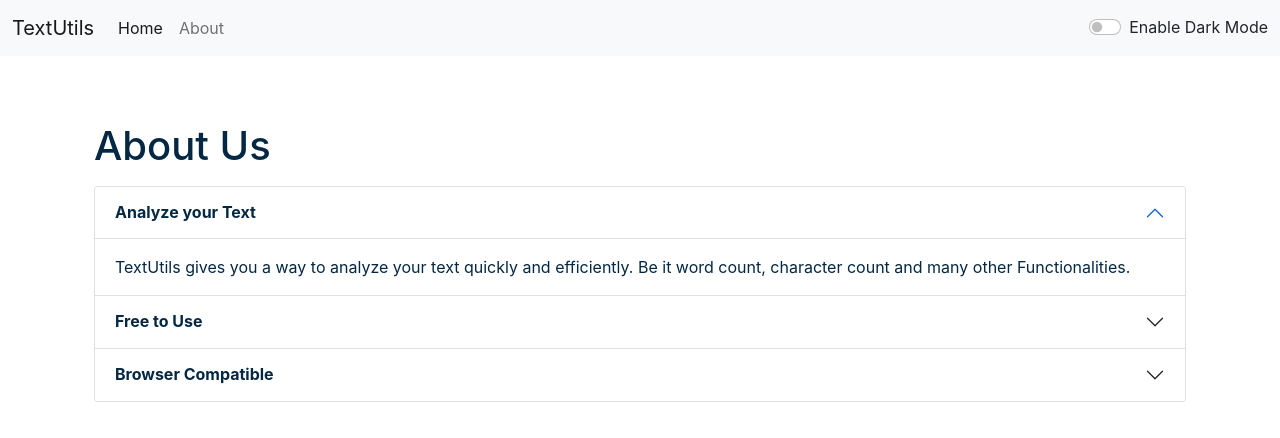
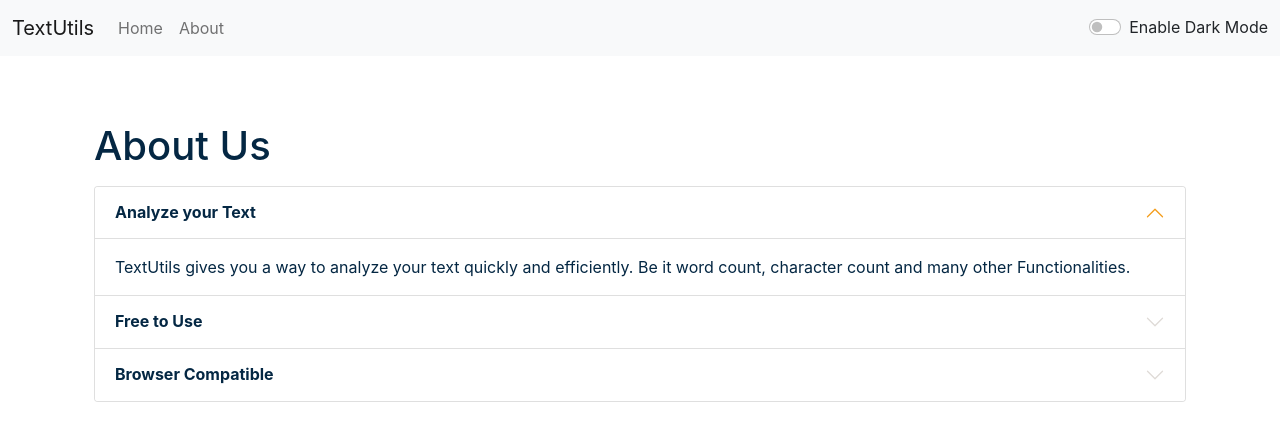
Before and after one commit to ar-dhruv/TextUtility, a React (Create React App) app: page /about in a window 1280 px wide. Shown: the top 438 px of the page. Built offline with nearby package versions, Linux system fonts and the light colour scheme.

Commit message:
About Component Changes

```diff
--- a/src/components/Navbar.js
+++ b/src/components/Navbar.js
@@ -25,7 +25,7 @@
         <div className="collapse navbar-collapse" id="navbarSupportedContent">
           <ul className="navbar-nav me-auto mb-2 mb-lg-0">
             <li className="nav-item">
-              <Link className="nav-link active" aria-current="page" to="/">
+              <Link className="nav-link" aria-current="page" to="/">
                 Home
               </Link>
             </li>
@@ -35,17 +35,6 @@
               </Link>
             </li>
           </ul>
-          {/* <form className="d-flex">
-            <input
-              className="form-control me-2"
-              type="search"
-              placeholder="Search"
-              aria-label="Search"
-            />
-            <button className="btn btn-outline-primary" type="submit">
-              Search
-            </button>
-          </form> */}
 
           <div
             className={`form-check form-switch text-${
--- a/src/components/TextForm.js
+++ b/src/components/TextForm.js
@@ -25,10 +25,7 @@
   };
 
   const handleCopy = () => {
-    var text = document.getElementById("myBox");
-    text.select();
-    navigator.clipboard.writeText(text.value);
-    document.getSelection().removeAllRanges();
+    navigator.clipboard.writeText(text);
     props.showAlert("Copied to Clipboard", "success");
   };
 
@@ -100,7 +97,7 @@
         <h2>Your Text Summary</h2>
         <p>
           {
-            text.split(" ").filter((element) => {
+            text.split(/\s+/).filter((element) => {
               return element.length !== 0;
             }).length
           }{" "}
--- a/src/index.css
+++ b/src/index.css
@@ -1,13 +1,17 @@
 body {
   margin: 0;
-  font-family: -apple-system, BlinkMacSystemFont, 'Segoe UI', 'Roboto', 'Oxygen',
-    'Ubuntu', 'Cantarell', 'Fira Sans', 'Droid Sans', 'Helvetica Neue',
+  font-family: -apple-system, BlinkMacSystemFont, "Segoe UI", "Roboto", "Oxygen",
+    "Ubuntu", "Cantarell", "Fira Sans", "Droid Sans", "Helvetica Neue",
     sans-serif;
   -webkit-font-smoothing: antialiased;
   -moz-osx-font-smoothing: grayscale;
 }
 
 code {
-  font-family: source-code-pro, Menlo, Monaco, Consolas, 'Courier New',
+  font-family: source-code-pro, Menlo, Monaco, Consolas, "Courier New",
     monospace;
 }
+
+.accordion-button::after {
+  filter: invert(1);
+}
```
